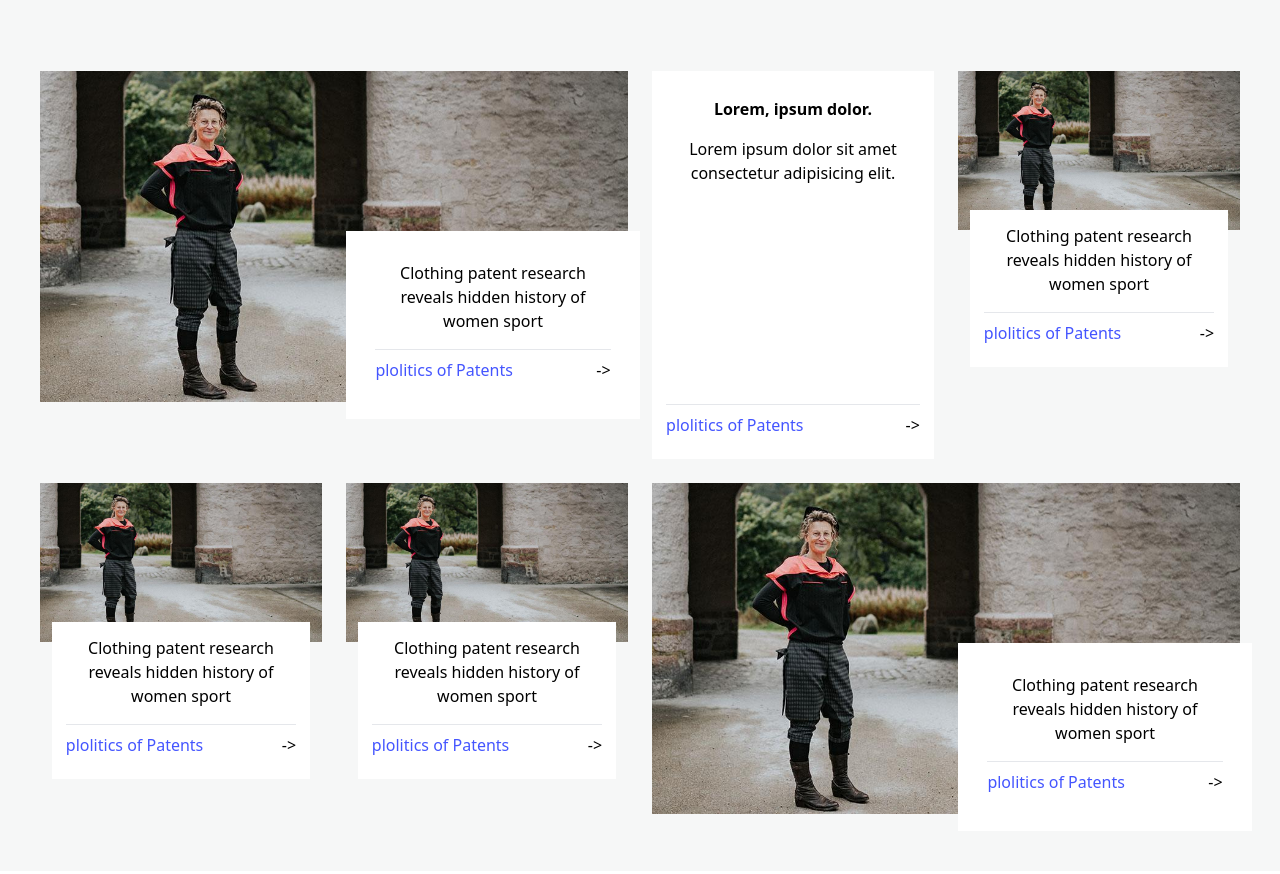
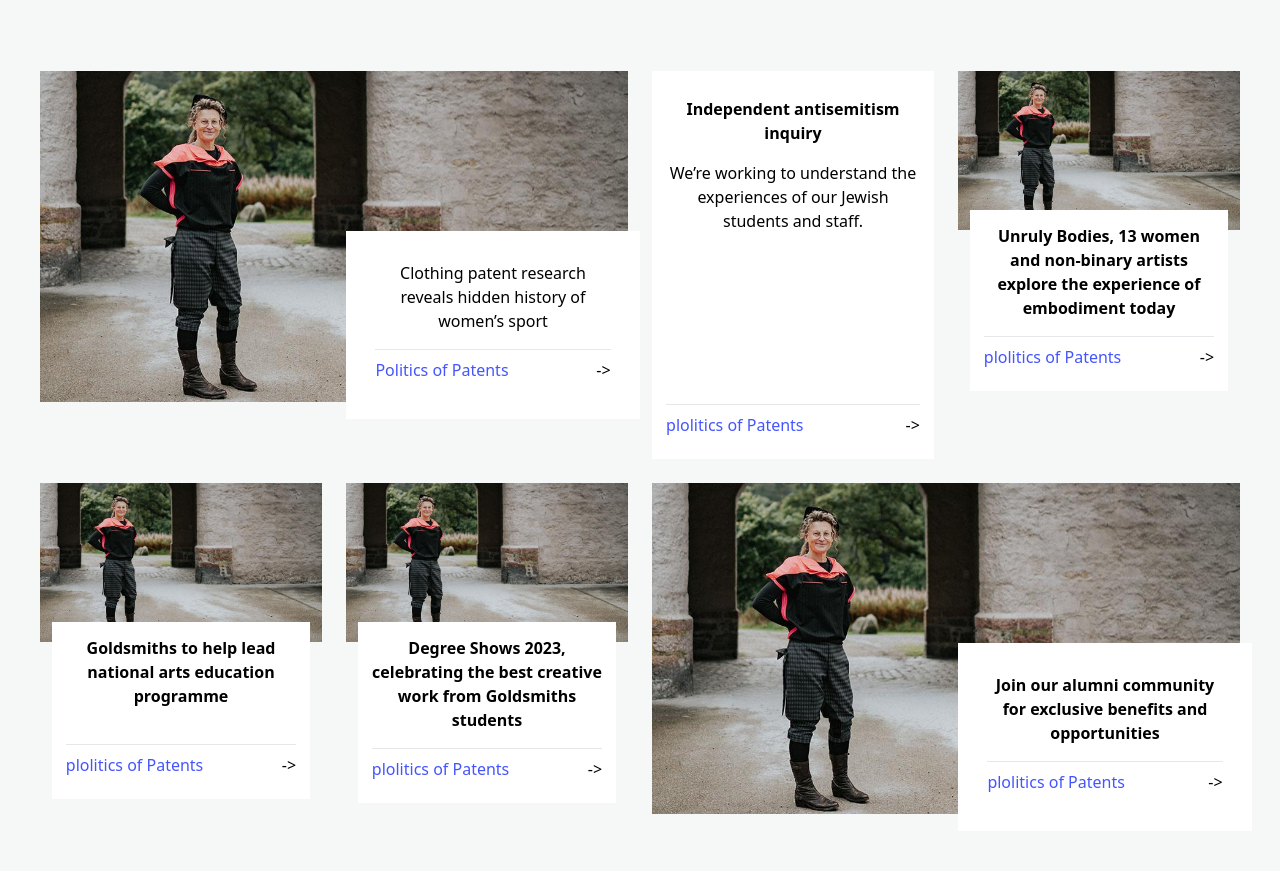
Before and after one commit to danielerat/clone_gold_uk, a website: page src/index.html in a window 1280 px wide. Shown: the part 1440-2314 px from the top of the page. Drawn offline with Linux system fonts and the light colour scheme.

Commit message:
Fizing the Goldmith card

```diff
--- a/src/index.html
+++ b/src/index.html
@@ -125,7 +125,7 @@
     </section>
     <!-- Search Section -->
     <section
-      class="mx-auto flex min-h-[200px] max-w-[700px] gap-5 py-20 lg:max-w-[1150px]"
+      class="mx-auto flex min-h-[200px] gap-5 px-10 py-20 md:max-w-[800px] lg:max-w-[1150px]"
     >
       <div class="hidden lg:block">
         <img src="img/icon-search.svg" alt="" />
@@ -180,7 +180,7 @@
             type="text"
             class="w-full border border-secondary p-4"
           /><button
-            class="border border-b-4 border-gray-600 bg-primary px-10 font-bold"
+            class="border border-b-4 border-gray-600 bg-primary px-10 text-gray-900"
           >
             Search
           </button>
@@ -203,11 +203,11 @@
           class="relative -top-5 bottom-5 mx-auto h-fit w-11/12 cursor-pointer bg-white p-[5%] text-center md:absolute md:-right-3 md:bottom-10 md:top-auto md:w-1/2"
         >
           <p class="mb-4">
-            Clothing patent research reveals hidden history of women sport
+            Clothing patent research reveals hidden history of women’s sport
           </p>
           <div class="flex justify-between border-t py-2">
             <span class="text-tertiary group-hover:text-quaternary"
-              >plolitics of Patents</span
+              >Politics of Patents</span
             >
             <span>-></span>
           </div>
@@ -218,8 +218,11 @@
         class="col-span-2 flex flex-col justify-between bg-white p-[5%] text-center md:col-span-1"
       >
         <div class="mt-3 flex flex-col gap-4">
-          <p class="font-bold">Lorem, ipsum dolor.</p>
-          <p>Lorem ipsum dolor sit amet consectetur adipisicing elit.</p>
+          <p class="font-bold">Independent antisemitism inquiry</p>
+          <p>
+            We’re working to understand the experiences of our Jewish students
+            and staff.
+          </p>
         </div>
         <div class="flex justify-between border-t py-2">
           <span class="text-tertiary hover:text-quaternary"
@@ -241,8 +244,9 @@
         <figcaption
           class="relative -top-5 mx-auto w-11/12 cursor-pointer bg-white p-[5%] text-center"
         >
-          <p class="mb-4">
-            Clothing patent research reveals hidden history of women sport
+          <p class="mb-4 font-bold">
+            Unruly Bodies, 13 women and non-binary artists explore the
+            experience of embodiment today
           </p>
           <div class="flex justify-between border-t py-2">
             <span class="text-tertiary group-hover:text-quaternary"
@@ -253,7 +257,7 @@
         </figcaption>
       </figure>
       <!-- Row 2 -->
-      <figure class="col-span-2 md:col-span-1">
+      <figure class="relative col-span-2 md:col-span-1">
         <div>
           <img
             src="img/pop-kat-double-crop-960.jpeg"
@@ -263,10 +267,10 @@
         </div>
 
         <figcaption
-          class="relative -top-5 mx-auto w-11/12 cursor-pointer bg-white p-[5%] text-center"
+          class="relative -top-5 mx-auto flex w-11/12 cursor-pointer flex-col justify-between gap-5 bg-white p-[5%] text-center"
         >
-          <p class="mb-4">
-            Clothing patent research reveals hidden history of women sport
+          <p class="mb-4 font-bold">
+            Goldsmiths to help lead national arts education programme
           </p>
           <div class="flex justify-between border-t py-2">
             <span class="text-tertiary hover:text-quaternary"
@@ -288,8 +292,9 @@
         <figcaption
           class="relative -top-5 mx-auto w-11/12 cursor-pointer bg-white p-[5%] text-center"
         >
-          <p class="mb-4">
-            Clothing patent research reveals hidden history of women sport
+          <p class="mb-4 font-bold">
+            Degree Shows 2023, celebrating the best creative work from
+            Goldsmiths students
           </p>
           <div class="flex justify-between border-t py-2">
             <span class="text-tertiary hover:text-quaternary"
@@ -311,8 +316,8 @@
         <figcaption
           class="relative -top-5 bottom-5 mx-auto h-fit w-11/12 cursor-pointer bg-white p-[5%] text-center md:absolute md:-right-3 md:bottom-10 md:top-auto md:w-1/2"
         >
-          <p class="mb-4">
-            Clothing patent research reveals hidden history of women sport
+          <p class="mb-4 font-bold">
+            Join our alumni community for exclusive benefits and opportunities
           </p>
           <div class="flex justify-between border-t py-2">
             <span class="text-tertiary group-hover:text-quaternary"
```
Also changed, not shown: src/styles/tailwindstyle.css.
